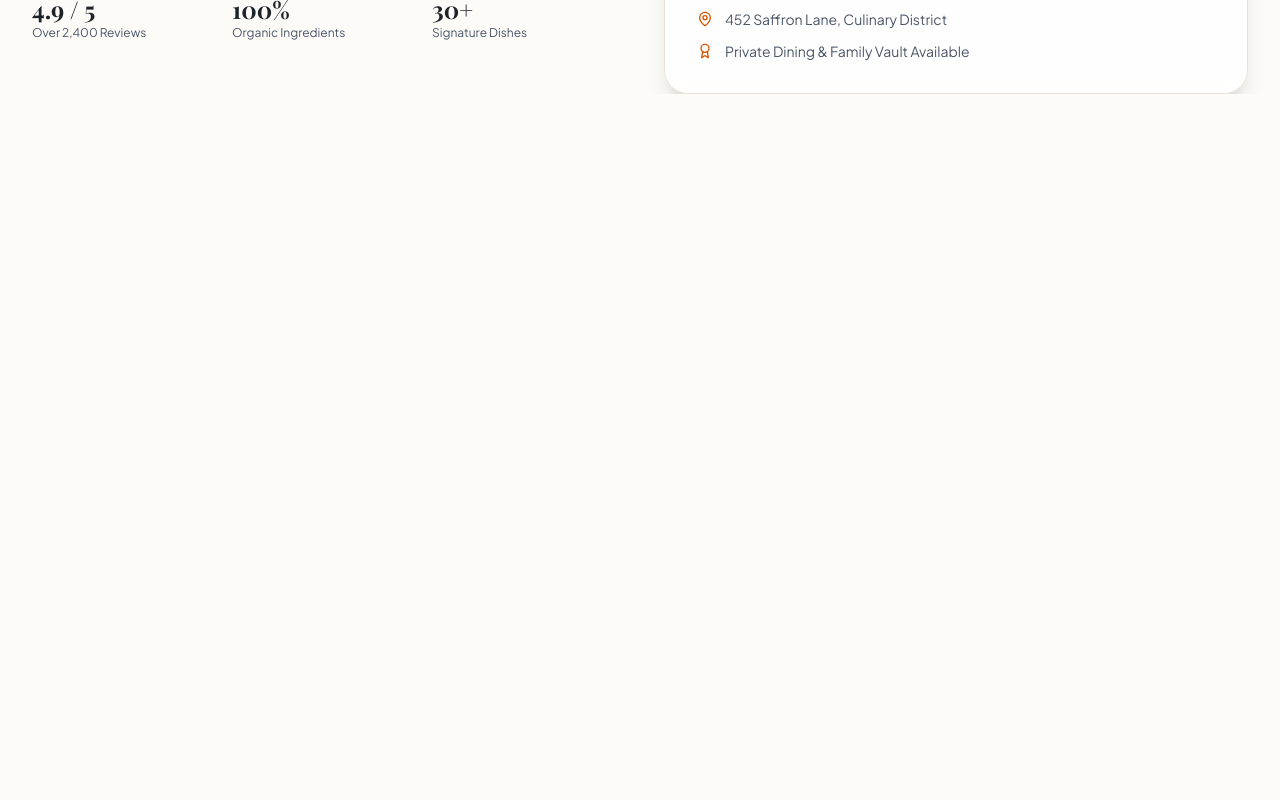
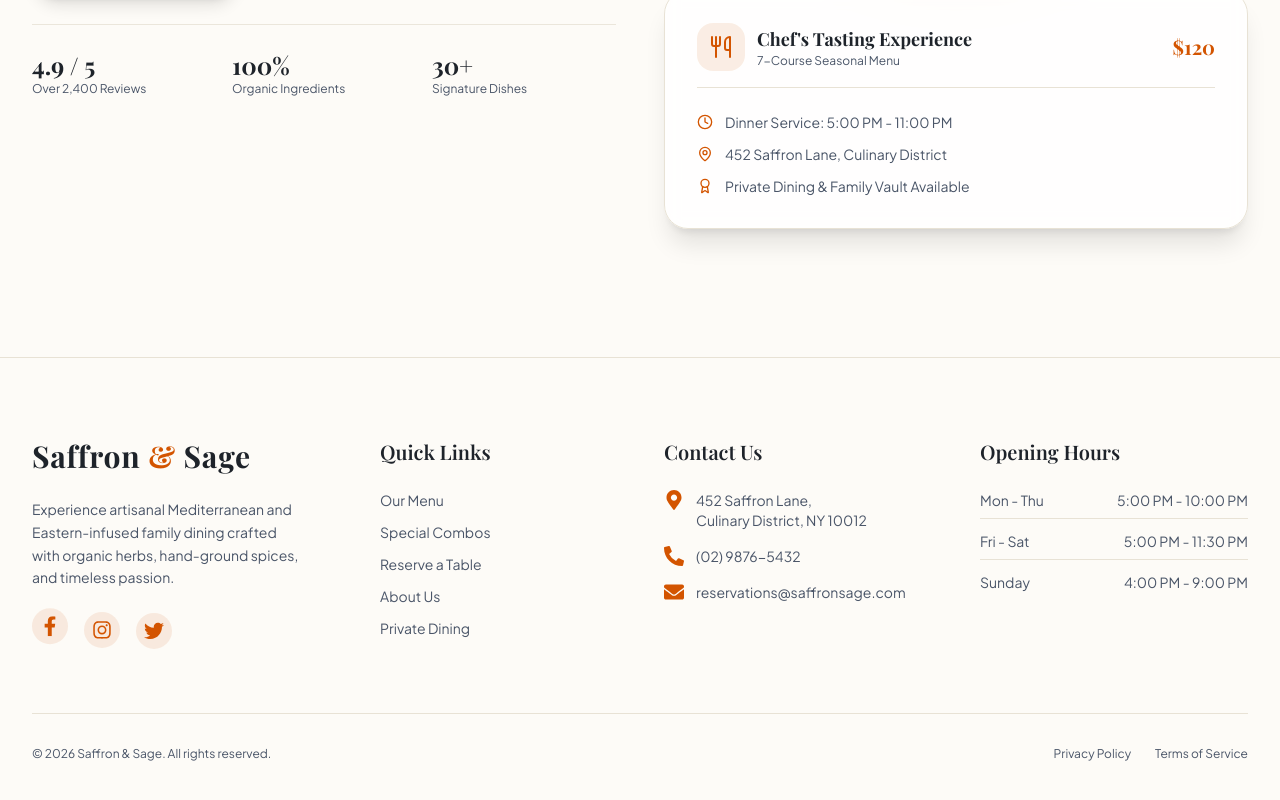
Before and after one commit to islammdsohan603/Restaurant-Website-with-MERN-Client, a Next.js app: page / in a window 1280 px wide. Shown: the part 684-1484 px from the top of the page. Before the commit the page ends 882 px from the top, so only its background shows below. Built offline with nearby package versions, Linux system fonts and the light colour scheme; no server answers; a web font is replaced by a local one.

Commit message:
footer section add

```diff
--- a/package.json
+++ b/package.json
@@ -15,6 +15,7 @@
     "next": "16.3.5",
     "react": "19.2.8",
     "react-dom": "19.2.8",
+    "react-icons": "^5.7.0",
     "zod": "^4.6.5"
   },
   "devDependencies": {
--- a/src/app/layout.tsx
+++ b/src/app/layout.tsx
@@ -2,6 +2,7 @@ import type { Metadata } from "next";
 import { Plus_Jakarta_Sans, Playfair_Display, Cormorant_Garamond, Inter, Outfit, Poppins } from "next/font/google";
 import "./globals.css";
 import Navbar from "@/components/common/Navbar";
+import Footer from "@/components/common/Footer";
 
 const jakartaSans = Plus_Jakarta_Sans({
   variable: "--font-jakarta-sans",
@@ -59,6 +60,7 @@ export default function RootLayout({
       <body className="min-h-full flex flex-col bg-[#FDFBF7] text-[#1E232A]">
           <Navbar />
         {children}
+        <Footer/>
       </body>
     </html>
   );
--- /dev/null
+++ b/src/components/common/Footer.tsx
@@ -0,0 +1,136 @@
+"use client";
+
+import { motion } from "framer-motion";
+import { FaFacebookF, FaInstagram, FaTwitter, FaMapMarkerAlt, FaPhoneAlt, FaEnvelope, FaArrowRight } from "react-icons/fa";
+
+export default function Footer() {
+  const containerVariants = {
+    hidden: { opacity: 0 },
+    visible: {
+      opacity: 1,
+      transition: {
+        staggerChildren: 0.2,
+      },
+    },
+  };
+
+  const itemVariants = {
+    hidden: { opacity: 0, scale: 0.8 },
+    visible: { opacity: 1, scale: 1, transition: { duration: 0.8, ease: "easeOut" } },
+  };
+
+  return (
+    <footer className="bg-[#FDFBF7] text-[#1E232A] pt-20 pb-10 overflow-hidden border-t border-[#E8E2D5]">
+      <motion.div
+        className="max-w-7xl mx-auto px-4 sm:px-6 lg:px-8"
+        variants={containerVariants}
+        initial="hidden"
+        whileInView="visible"
+        viewport={{ once: true, amount: 0.2 }}
+      >
+        <div className="grid grid-cols-1 md:grid-cols-2 lg:grid-cols-4 gap-12 mb-16">
+          {/* Brand Section */}
+          <motion.div variants={itemVariants} className="space-y-6">
+            <h2 className="font-serif text-3xl font-bold tracking-wide text-[#1E232A]">
+              Saffron <span className="text-[#D35400]">&amp;</span> Sage
+            </h2>
+            <p className="text-[#4A5568] text-sm leading-relaxed">
+              Experience artisanal Mediterranean and Eastern-infused family dining crafted with organic herbs, hand-ground spices, and timeless passion.
+            </p>
+            <div className="flex gap-4">
+              <motion.a
+                animate={{ y: [0, -5, 0] }}
+                transition={{ repeat: Infinity, duration: 4, ease: "easeInOut", delay: 0 }}
+                href="#"
+                className="p-2 bg-[#D35400]/10 hover:bg-[#D35400] rounded-full transition-colors duration-300 group"
+              >
+                <FaFacebookF className="w-5 h-5 text-[#D35400] group-hover:text-white" />
+              </motion.a>
+              <motion.a
+                animate={{ y: [0, -5, 0] }}
+                transition={{ repeat: Infinity, duration: 4.5, ease: "easeInOut", delay: 0.5 }}
+                href="#"
+                className="p-2 bg-[#D35400]/10 hover:bg-[#D35400] rounded-full transition-colors duration-300 group"
+              >
+                <FaInstagram className="w-5 h-5 text-[#D35400] group-hover:text-white" />
+              </motion.a>
+              <motion.a
+                animate={{ y: [0, -5, 0] }}
+                transition={{ repeat: Infinity, duration: 5, ease: "easeInOut", delay: 1 }}
+                href="#"
+                className="p-2 bg-[#D35400]/10 hover:bg-[#D35400] rounded-full transition-colors duration-300 group"
+              >
+                <FaTwitter className="w-5 h-5 text-[#D35400] group-hover:text-white" />
+              </motion.a>
+            </div>
+          </motion.div>
+
+          {/* Quick Links */}
+          <motion.div variants={itemVariants} className="space-y-6 lg:pl-8">
+            <h3 className="font-serif text-xl font-semibold text-[#1E232A]">Quick Links</h3>
+            <ul className="space-y-3">
+              {['Our Menu', 'Special Combos', 'Reserve a Table', 'About Us', 'Private Dining'].map((item) => (
+                <li key={item}>
+                  <a href="#" className="text-[#4A5568] hover:text-[#D35400] text-sm transition-colors duration-300 flex items-center gap-2 group">
+                    <FaArrowRight className="w-3 h-3 opacity-0 -ml-5 group-hover:opacity-100 group-hover:ml-0 transition-all duration-300" />
+                    {item}
+                  </a>
+                </li>
+              ))}
+            </ul>
+          </motion.div>
+
+          {/* Contact Info */}
+          <motion.div variants={itemVariants} className="space-y-6">
+            <h3 className="font-serif text-xl font-semibold text-[#1E232A]">Contact Us</h3>
+            <ul className="space-y-4">
+              <li className="flex items-start gap-3 text-sm text-[#4A5568]">
+                <FaMapMarkerAlt className="w-5 h-5 text-[#D35400] shrink-0" />
+                <span>452 Saffron Lane, <br/>Culinary District, NY 10012</span>
+              </li>
+              <li className="flex items-center gap-3 text-sm text-[#4A5568]">
+                <FaPhoneAlt className="w-5 h-5 text-[#D35400] shrink-0" />
+                <span>(02) 9876-5432</span>
+              </li>
+              <li className="flex items-center gap-3 text-sm text-[#4A5568]">
+                <FaEnvelope className="w-5 h-5 text-[#D35400] shrink-0" />
+                <span>reservations@saffronsage.com</span>
+              </li>
+            </ul>
+          </motion.div>
+
+          {/* Opening Hours */}
+          <motion.div variants={itemVariants} className="space-y-6">
+            <h3 className="font-serif text-xl font-semibold text-[#1E232A]">Opening Hours</h3>
+            <ul className="space-y-3 text-sm text-[#4A5568]">
+              <li className="flex justify-between border-b border-[#E8E2D5] pb-2">
+                <span>Mon - Thu</span>
+                <span>5:00 PM - 10:00 PM</span>
+              </li>
+              <li className="flex justify-between border-b border-[#E8E2D5] pb-2">
+                <span>Fri - Sat</span>
+                <span>5:00 PM - 11:30 PM</span>
+              </li>
+              <li className="flex justify-between pb-2">
+                <span>Sunday</span>
+                <span>4:00 PM - 9:00 PM</span>
+              </li>
+            </ul>
+          </motion.div>
+        </div>
+
+        {/* Footer Bottom */}
+        <motion.div
+          variants={itemVariants}
+          className="pt-8 border-t border-[#E8E2D5] flex flex-col md:flex-row justify-between items-center gap-4 text-xs text-[#4A5568]"
+        >
+          <p>&copy; {new Date().getFullYear()} Saffron &amp; Sage. All rights reserved.</p>
+          <div className="flex gap-6">
+            <a href="#" className="hover:text-[#D35400] transition-colors">Privacy Policy</a>
+            <a href="#" className="hover:text-[#D35400] transition-colors">Terms of Service</a>
+          </div>
+        </motion.div>
+      </motion.div>
+    </footer>
+  );
+}
--- a/src/components/home/Hero.tsx
+++ b/src/components/home/Hero.tsx
@@ -5,18 +5,13 @@ import { motion } from "framer-motion";
 
 export default function Heropage() {
 return (
-    <div className="h-screen flex flex-col bg-[#FDFBF7] text-[#1E232A]">
+    <div className="min-h-screen flex flex-col bg-[#FDFBF7] text-[#1E232A]">
       {/* Sticky Glassmorphic Navbar */}
 
 
       {/* Hero Showcase Section */}
-      <main className="flex-1 flex items-center justify-center">
-        <motion.section
-          initial={{ opacity: 0, y: 40 }}
-          animate={{ opacity: 1, y: 0 }}
-          transition={{ duration: 0.8, ease: "easeOut", delay: 0.2 }}
-          className="relative w-full overflow-hidden px-4 sm:px-6 lg:px-8 max-w-7xl mx-auto"
-        >
+      <main className="flex-1">
+        <section className="relative overflow-hidden pt-12 pb-20 lg:pt-20 lg:pb-32 px-4 sm:px-6 lg:px-8 max-w-7xl mx-auto">
           <div className="grid grid-cols-1 lg:grid-cols-2 gap-12 items-center">
             {/* Left Content */}
             <div className="flex flex-col space-y-6 text-left">
@@ -80,7 +75,7 @@ return (
                   transition={{ repeat: Infinity, duration: 5, ease: "easeInOut" }}
                   src="https://www.themealdb.com/images/media/meals/qrqywr1503066605.jpg"
                   alt="Saffron & Herbs Signature Dish"
-                  className="w-64 h-64 sm:w-80 sm:h-80 object-cover rounded-full shadow-[0_20px_50px_rgba(211,84,0,0.3)] border-[8px] border-white/90"
+                  className="w-72 h-72 sm:w-80 sm:h-80 md:w-96 md:h-96 lg:w-[30rem] lg:h-[30rem] object-cover rounded-full shadow-[0_20px_50px_rgba(211,84,0,0.3)] border-[8px] border-white/90"
                 />
               </motion.div>
 
@@ -115,7 +110,7 @@ return (
               </div>
             </div>
           </div>
-        </motion.section>
+        </section>
 
       </main>
     </div>
```
Also changed, not shown: 1 other file (tests, documents, lock files or other folders).
